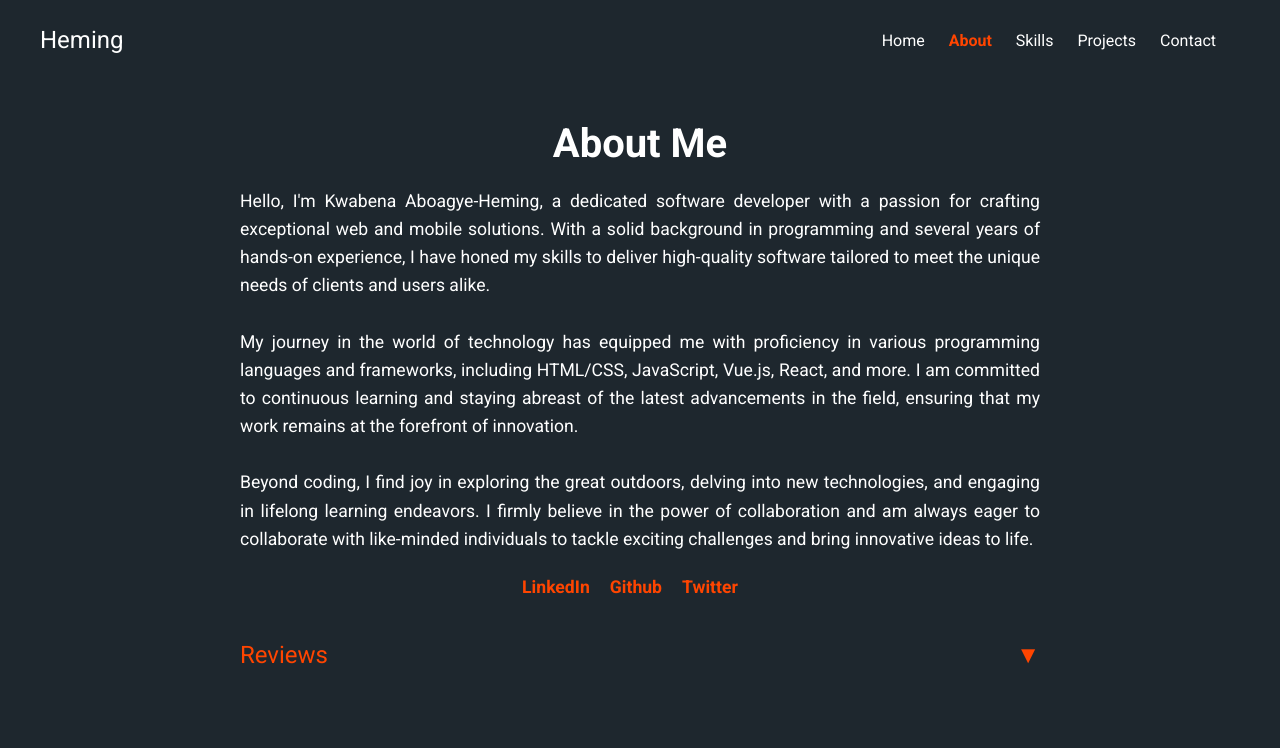
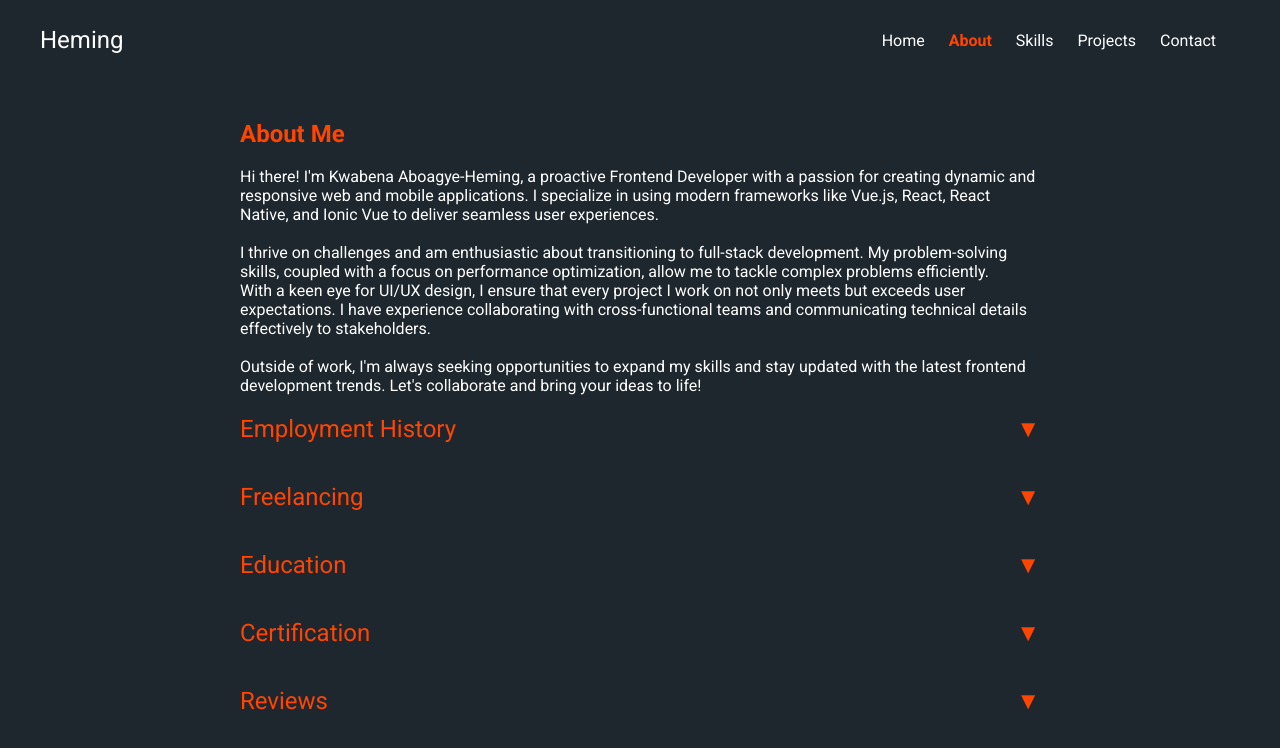
Before and after one commit to Aboagye-Heming/Portfolio, a Vue app: page /about in a window 1280 px wide. Shown: the top 748 px of the page. Built offline with nearby package versions, Linux system fonts and the light colour scheme.

Commit message:
redesigned the about page

```diff
--- a/src/views/AboutPage.vue
+++ b/src/views/AboutPage.vue
@@ -1,71 +1,93 @@
 <template>
   <div class="about">
     <div class="container">
-      <h1 class="about-title">About Me</h1>
-      <div class="about-content">
+      <div class="profile ">
+  <h3>About Me</h3>
+  <br>
+
   <p>
-          Hello, I'm Kwabena Aboagye-Heming, a dedicated software developer with
-          a passion for crafting exceptional web and mobile solutions. With a
-          solid background in programming and several years of hands-on
-          experience, I have honed my skills to deliver high-quality software
-          tailored to meet the unique needs of clients and users alike.
+    Hi there! I'm Kwabena Aboagye-Heming, a proactive Frontend Developer with a passion for creating dynamic and responsive web and mobile applications. I specialize in using modern frameworks like Vue.js, React, React Native, and Ionic Vue to deliver seamless user experiences.
   </p>
-        <br />
+  <br>
   <p>
-          My journey in the world of technology has equipped me with proficiency
-          in various programming languages and frameworks, including HTML/CSS,
-          JavaScript, Vue.js, React, and more. I am committed to continuous
-          learning and staying abreast of the latest advancements in the field,
-          ensuring that my work remains at the forefront of innovation.
+    I thrive on challenges and am enthusiastic about transitioning to full-stack development. My problem-solving skills, coupled with a focus on performance optimization, allow me to tackle complex problems efficiently.
   </p>
-        <br />
   <p>
-          Beyond coding, I find joy in exploring the great outdoors, delving
-          into new technologies, and engaging in lifelong learning endeavors. I
-          firmly believe in the power of collaboration and am always eager to
-          collaborate with like-minded individuals to tackle exciting challenges
-          and bring innovative ideas to life.
+    With a keen eye for UI/UX design, I ensure that every project I work on not only meets but exceeds user expectations. I have experience collaborating with cross-functional teams and communicating technical details effectively to stakeholders.
   </p>
-        <div class="social-links">
-          <a
-            href="https://www.linkedin.com/in/kwaheming/"
-            target="_blank"
-            rel="noopener noreferrer"
-            class="social-link"
-            >LinkedIn</a
-          >
-          <a
-            href="https://github.com/Aboagye-Heming"
-            target="_blank"
-            rel="noopener noreferrer"
-            class="social-link"
-            >Github</a
-          >
-          <a
-            href="https://twitter.com/kwabena_heming"
-            target="_blank"
-            rel="noopener noreferrer"
-            class="social-link"
-            >Twitter</a
-          >
+  <br>
+
+  <p>
+    Outside of work, I'm always seeking opportunities to expand my skills and stay updated with the latest frontend development trends. Let's collaborate and bring your ideas to life!
+  </p>
+</div>
+
+      <div class="employment-history">
+        <input type="checkbox" id="accordion-4" class="accordion-checkbox" />
+        <label for="accordion-4" class="accordion-heading">Employment History <span class="accordion-icon">▼</span></label>
+        <div class="accordion-content">
+          <div class="job" v-for="(job, index) in employmentHistory" :key="index">
+            <h4>{{ job.title }}</h4>
+            <p class="job-date">{{ job.date }}</p>
+            <ul>
+              <li v-for="(task, index) in job.tasks" :key="index" class="fade-scroll">
+                {{ task }}
+              </li>
+            </ul>
+          </div>
         </div>
       </div>
 
-      <div class="accordion">
+      <div class="freelancing">
+        <input type="checkbox" id="accordion-5" class="accordion-checkbox" />
+        <label for="accordion-5" class="accordion-heading">Freelancing <span class="accordion-icon">▼</span></label>
+        <div class="accordion-content">
+          <p class="freelancing-text fade-scroll">
+            I have also been doing freelancing work, collaborating with various clients on web and mobile development
+            projects. Responsibilities include:
+          <ul>
+            <li>Working closely with clients to understand their requirements and deliver tailored solutions.</li>
+            <li>Developing responsive and scalable web and mobile applications.</li>
+            <li>Providing ongoing support and maintenance for existing projects.</li>
+          </ul>
+          </p>
+        </div>
+      </div>
+
+      <div class="education">
+        <input type="checkbox" id="accordion-2" class="accordion-checkbox" />
+        <label for="accordion-2" class="accordion-heading">Education <span class="accordion-icon">▼</span></label>
+        <div class="accordion-content">
+          <ul>
+            <li v-for="(edu, index) in educationList" :key="index" class="fade-scroll">
+              {{ edu }}
+            </li>
+          </ul>
+        </div>
+      </div>
+
+      <div class="certification">
+        <input type="checkbox" id="accordion-3" class="accordion-checkbox" />
+        <label for="accordion-3" class="accordion-heading">Certification <span class="accordion-icon">▼</span></label>
+        <div class="accordion-content">
+          <ul>
+            <li v-for="(cert, index) in certificationList" :key="index" class="fade-scroll">
+              {{ cert }}
+            </li>
+          </ul>
+        </div>
+      </div>
+
+      <div class="reviews">
         <input type="checkbox" id="accordion-1" class="accordion-checkbox" />
-        <label for="accordion-1" class="accordion-heading"
-          >Reviews <span class="accordion-icon">▼</span></label
-        >
+        <label for="accordion-1" class="accordion-heading">Reviews <span class="accordion-icon">▼</span></label>
         <div class="accordion-content">
-          <div v-for="(review, index) in reviews" :key="index" class="review">
+          <div class="review fade-scroll" v-for="(review, index) in reviews" :key="index">
+            <img :src="review.image" alt="Reviewer" class="reviewer-image" />
             <div class="review-text">
               <p class="review-text-main">{{ review.text }}</p>
-              <h4 class="review-author">
-                {{ review.author }}
-              </h4>
-              <p>{{ review.title }}</p>
+              <h4 class="review-author">{{ review.author }}</h4>
             </div>
-            <img :src="review.image" alt="Reviewer" class="reviewer-image" />
           </div>
         </div>
       </div>
@@ -74,28 +96,102 @@
 </template>
 
 <script setup>
-import { ref } from "vue";
+import { ref, onMounted, onUnmounted } from "vue";
+
+const employmentHistory = ref([
+  {
+    title: "Product Developer, Sourcertz Technologies Limited, Ghana (Remote)",
+    date: "September 2023 - Present",
+    tasks: [
+      "Frontend-Backend Integration: Collaborated with cross-functional teams to integrate frontend and backend infrastructure using Vue 2 & 3 and Firebase for real-time notifications.",
+      "UI/UX Design Implementation: Translated complex UI designs into high-quality code, enhancing user interface and user experience with Vue.js.",
+      "Mobile Development: Developed and maintained mobile applications using Ionic Vue, ensuring a consistent user experience across web and mobile platforms.",
+      "Responsive Design & Compatibility: Implemented responsive design principles and ensured cross-browser compatibility using VueBootstrap, VueGoodTable, ApexChart, and Google Maps.",
+      "Stakeholder Communication: Presented products to stakeholders, effectively communicating technical details and project progress.",
+    ],
+  },
+  {
+    title: "Frontend Developer, Harblot, Ghana (Remote)",
+    date: "July 2023 - Present",
+    tasks: [
+      "Agile Development: Utilize Agile methodologies and participate in scrum meetings to ensure efficient project management.",
+      "UI/UX Enhancements: Focus on UI/UX improvements, building a seamless user interface and experience.",
+      "Continuous Learning: Engage in continuous learning to stay updated with the latest frontend development trends and best practices.",
+      "Feature Development: Develop new features and maintain existing ones using React Native for mobile development and React for web development.",
+      "Git CI/CD: Implement and maintain CI/CD pipelines using Git to ensure efficient and reliable deployment processes.",
+    ],
+  },
+]);
+
+const educationList = ref([
+  "Software Development, Amalitech Ghana, Takoradi (November 2022 - September 2023)",
+  "Front-End Engineer Career Path, Codeacademy (January 2023 - June 2023)",
+  "BA Geography And Rural Development, Kwame Nkrumah University of Science and Technology, Kumasi (August 2015 - September 2019)",
+]);
+
+const certificationList = ref([
+  "Legacy JavaScript Algorithms and Data Structures, FreecodeCamp (May 2024)",
+  "Typescript, Codeacademy (April 2023 - May 2023)",
+  "Vue.Js, Codeacademy (March 2023 - April 2023)",
+  "Error Handling, Codeacademy (February 2023 - March 2023)",
+  "Comprehensive Javscript, Codeacademy (December 2022 - March 2023)",
+  "Responsive Web Design, Freecodecamp (October 2022 - November 2022)",
+]);
 
 const reviews = ref([
   {
     text: "Kwabena is an exceptional developer with a keen eye for detail. His dedication to his craft and ability to deliver outstanding results make him a valuable asset to any team.",
     author: "Gideon Assafuah",
-    title: "Senior Software Developer",
     image: require("@/assets/images/myImage.jpg"),
   },
   {
     text: "I've had the pleasure of working with Kwabena on several projects, and I'm continually impressed by his professionalism and expertise. He consistently goes above and beyond to ensure project success.",
     author: "Enoch Sutherland",
-    title: "Chief Technical Officer",
     image: require("@/assets/images/myImage.jpg"),
   },
 ]);
+
+let lastScrollY = window.scrollY;
+
+const handleScroll = () => {
+  const elements = document.querySelectorAll(".fade-scroll");
+  elements.forEach((element) => {
+    const rect = element.getBoundingClientRect();
+    const elemTop = rect.top;
+    const elemBottom = rect.bottom;
+
+    const isVisible = (elemTop >= 0) && (elemBottom <= window.innerHeight);
+
+    if (isVisible) {
+      element.classList.add("fade-in");
+      element.classList.remove("fade-out");
+    } else {
+      if (window.scrollY < lastScrollY) {
+        element.classList.add("fade-in");
+        element.classList.remove("fade-out");
+      } else {
+        element.classList.remove("fade-in");
+        element.classList.add("fade-out");
+      }
+    }
+  });
+
+  lastScrollY = window.scrollY;
+};
+
+onMounted(() => {
+  window.addEventListener("scroll", handleScroll);
+  handleScroll();
+});
+
+onUnmounted(() => {
+  window.removeEventListener("scroll", handleScroll);
+});
 </script>
 
 <style scoped>
 .about {
   padding: 40px 0;
-  background-color: #1e272e;
 }
 
 .container {
@@ -106,45 +202,88 @@ const reviews = ref([
 
 .about-title {
   font-size: 2.5rem;
-  color: #fff;
   margin-bottom: 20px;
   text-align: center;
 }
 
-.about-content {
-  font-size: 1.1rem;
-  color: #fff;
-  line-height: 1.6;
-  text-align: justify;
+.about-subtitle {
+  font-size: 1.5rem;
+  margin-bottom: 40px;
+  text-align: center;
+}
+.profile h3{
+  cursor: pointer;
+  font-size: 1.5rem;
+  color: #ff4500;
+}
+.profile,
+.employment-history,
+.education,
+.certification,
+.reviews,
+.freelancing {
+  margin-bottom: 20px;
 }
 
-.social-links {
-  margin-top: 20px;
-  text-align: center;
+.job {
+  margin-bottom: 20px;
 }
 
-.social-link {
-  display: inline-block;
-  margin-right: 20px;
-  color: #ff4500;
-  text-decoration: none;
-  font-weight: bold;
-  transition: color 0.3s ease;
-}
-
-.social-link:hover {
+h3 {
   color: #ff4500;
 }
 
-/* Accordion styles */
-.accordion {
-  margin-top: 40px;
+.job h4 {
+  font-size: 1.2rem;
+  margin-bottom: 5px;
 }
 
-.accordion-checkbox {
-  display: none;
+.job-date {
+  color: #666;
+  margin-bottom: 10px;
 }
 
+ul {
+  list-style-type: disc;
+  margin-left: 20px;
+}
+
+li {
+  margin-bottom: 5px;
+}
+
+.review {
+  margin-bottom: 20px;
+  display: flex;
+  align-items: center;
+}
+
+.reviewer-image {
+  width: 80px;
+  height: 80px;
+  border-radius: 50%;
+  margin-right: 15px;
+}
+
+.review-text {
+  font-style: italic;
+}
+
+.review-text-main {
+  max-width: 40rem;
+  margin-bottom: 1rem;
+}
+
+.review-author {
+  margin-top: 5px;
+  font-weight: bold;
+}
+
+.freelancing-text {
+  margin-top: 20px;
+}
+
+/* Accordion styles */
 .accordion-heading {
   cursor: pointer;
   font-size: 1.5rem;
@@ -152,55 +291,45 @@ const reviews = ref([
   display: flex;
   justify-content: space-between;
   align-items: center;
+  margin-bottom: 20px;
 }
 
 .accordion-icon {
-  transition: transform 0.3s ease;
+  transition: transform 1.14s ease;
 }
 
-.accordion-checkbox:checked + .accordion-heading .accordion-icon {
+.accordion-checkbox {
+  display: none;
+}
+
+.accordion-checkbox:checked+.accordion-heading .accordion-icon {
   transform: rotate(180deg);
 }
 
 .accordion-content {
   max-height: 0;
   overflow: hidden;
-  transition: max-height 0.3s ease;
+  transition: max-height 0.74s ease;
 }
 
-.accordion-checkbox:checked + .accordion-heading + .accordion-content {
+.accordion-checkbox:checked+.accordion-heading+.accordion-content {
   max-height: 1000px;
 }
 
-.review {
-  margin-top: 20px;
-  display: flex;
-  align-items: center;
-  justify-content: space-between;
+/* Animation */
+.fade-scroll {
+  opacity: 0;
+  transition: opacity 0.5s ease, transform 0.5s ease;
+  transform: translateY(20px);
 }
 
-.reviewer-image {
-  width: 100px;
-  height: 100px;
-  border-radius: 50%;
-  margin-right: 15px;
-  transition: transform 0.3s ease;
+.fade-in {
+  opacity: 1;
+  transform: translateY(0);
 }
 
-.review:hover .reviewer-image {
-  transform: scale(1.1);
-}
-
-.review-text {
-  font-style: italic;
-}
-.review-text-main{
-  max-width: 40rem;
-  margin-bottom: 0.6rem;
-}
-
-.review-author {
-  margin-top: 5px;
-  font-weight: bold;
+.fade-out {
+  opacity: 0;
+  transform: translateY(20px);
 }
 </style>
```
Lines whose indentation alone changed are shown as unchanged.
